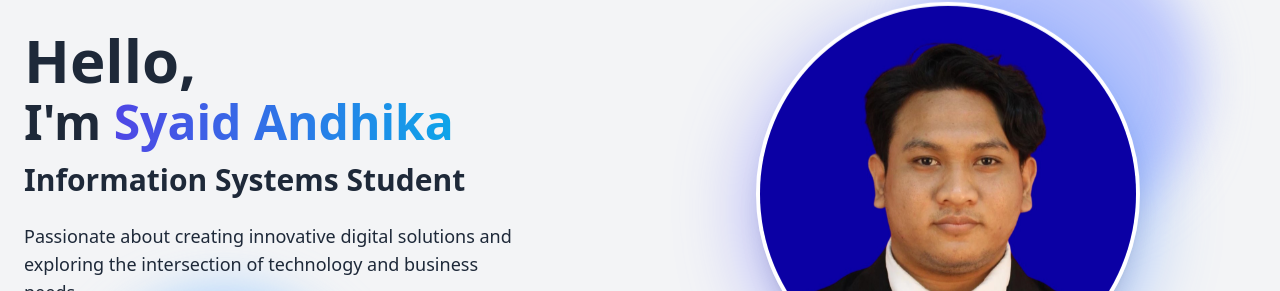
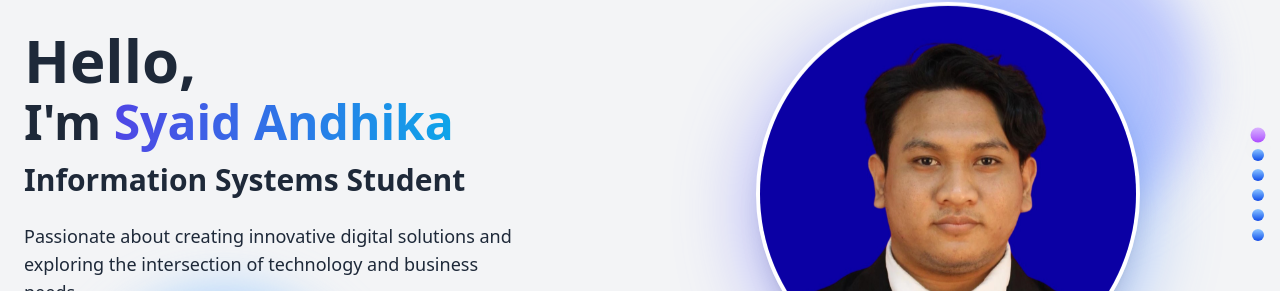
Before and after one commit to l0c4lxid/my-profile, a Next.js app: page / in a window 1280 px wide. Shown: the part 215-506 px from the top of the page. Built offline with nearby package versions, Linux system fonts and the light colour scheme.

Commit message:
scroll index

```diff
--- /dev/null
+++ b/src/app/components/ScrollIndicator.tsx
@@ -0,0 +1,63 @@
+import { useEffect, useState } from "react";
+
+const sections = [
+  "home",
+  "about",
+  "skills",
+  "projects",
+  "education",
+  "contact",
+];
+
+const ScrollIndicator = () => {
+  const [activeSection, setActiveSection] = useState("");
+
+  const handleScroll = () => {
+    const scrollPosition = window.scrollY;
+
+    sections.forEach((section) => {
+      const sectionElement = document.getElementById(section);
+      if (sectionElement) {
+        const sectionTop = sectionElement.offsetTop;
+        const sectionHeight = sectionElement.clientHeight;
+
+        if (
+          scrollPosition >= sectionTop - sectionHeight / 3 &&
+          scrollPosition < sectionTop + sectionHeight - sectionHeight / 3
+        ) {
+          setActiveSection(section);
+        }
+      }
+    });
+  };
+
+  useEffect(() => {
+    window.addEventListener("scroll", handleScroll);
+    return () => {
+      window.removeEventListener("scroll", handleScroll);
+    };
+  }, []);
+
+  return (
+    <div className="fixed top-1/2 right-4 transform -translate-y-1/2 flex flex-col space-y-2">
+      {sections.map((section) => (
+        <div
+          key={section}
+          className={`w-3 h-3 rounded-full transition-all duration-300 cursor-pointer flex items-center justify-center ${
+            activeSection === section
+              ? "bg-gradient-to-b from-purple-300 to-purple-500 scale-125 shadow-lg"
+              : "bg-gradient-to-b from-blue-300 to-blue-700"
+          }`}
+          onClick={() => {
+            const sectionElement = document.getElementById(section);
+            if (sectionElement) {
+              sectionElement.scrollIntoView({ behavior: "smooth" });
+            }
+          }}
+        />
+      ))}
+    </div>
+  );
+};
+
+export default ScrollIndicator;
--- a/src/app/page.tsx
+++ b/src/app/page.tsx
@@ -10,6 +10,8 @@ import Education from "./components/Education";
 import Contact from "./components/Contact";
 import Footer from "./components/Footer";
 import ScrollToTop from "./components/ScrollToTop";
+import ScrollIndicator from "./components/ScrollIndicator";
+
 export default function Home() {
   const [darkMode, setDarkMode] = useState(false);
 
@@ -45,6 +47,7 @@ export default function Home() {
       <Contact darkMode={darkMode} />
       <Footer darkMode={darkMode} />
       <ScrollToTop />
+      <ScrollIndicator />
     </main>
   );
 }
```
